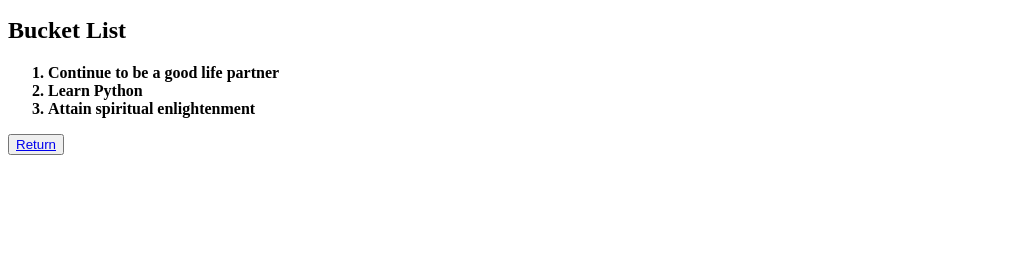
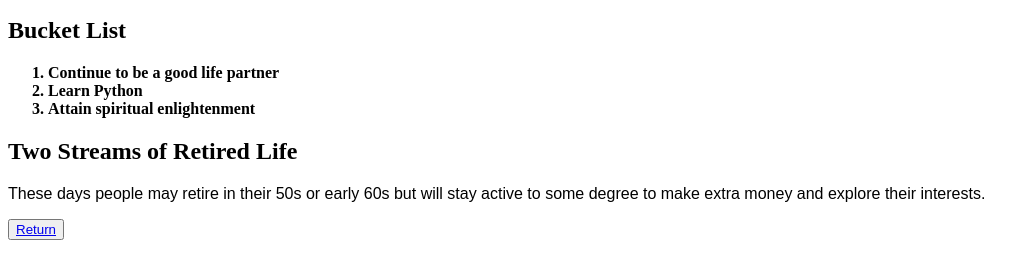
Before and after one commit to HEHenson/project0, a plain HTML site: page retired.html in a window 1280 px wide. Shown: the part 101-380 px from the top of the page, without its empty margins (0-1036 px from the left). Drawn offline with Linux system fonts and the light colour scheme.

Commit message:
extending retired to get up grid

```diff
--- a/retired.html
+++ b/retired.html
@@ -15,6 +15,10 @@
           <li>Learn Python</li>
           <li>Attain spiritual enlightenment</li>
         </ol>
+        <h2>Two Streams of Retired Life</h2>
+        <p class="normal">These days people may retire in their 50s or early 60s
+          but will stay active to some degree to make extra money and explore their
+          interests.</p>
         <button><a  href="index.html">Return</a> </button>
     </body>
 </html>
```
